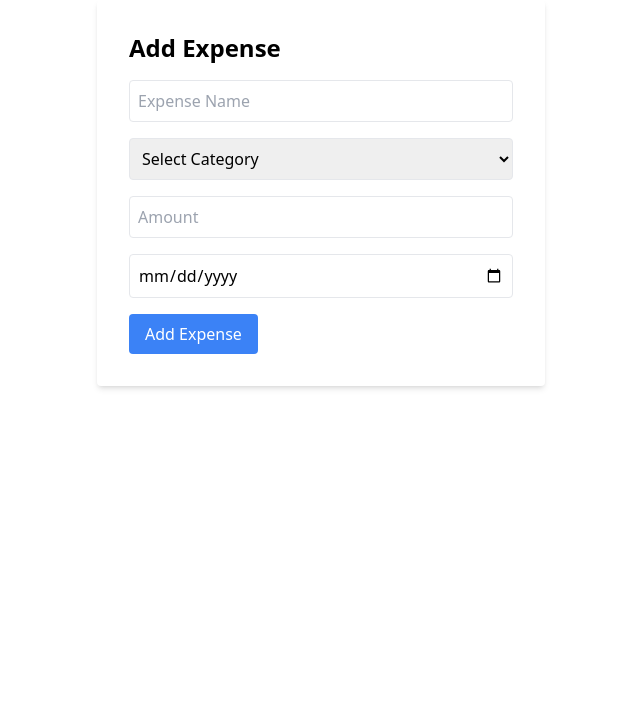
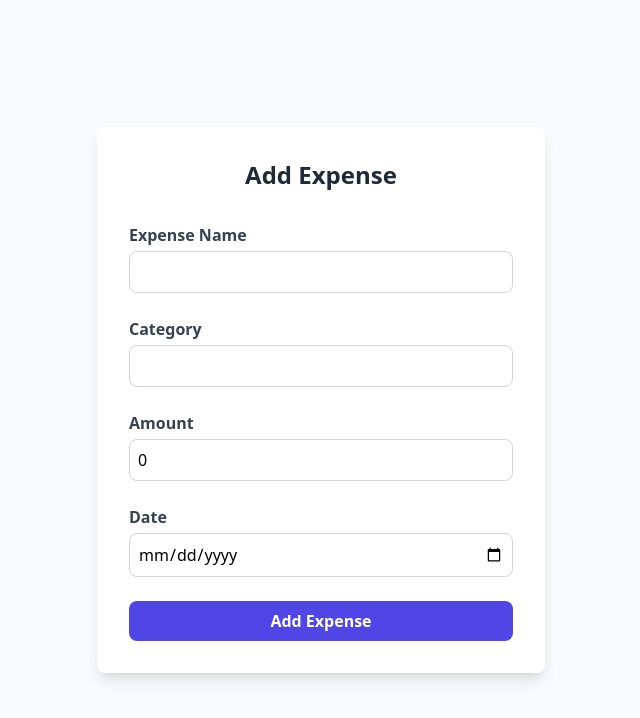
Before and after one commit to jayakumari14/account-dashboard, a Next.js app: page /dashboard/expenses in a window 1280 px wide. Shown: the top 718 px of the page, without its empty margins (319-959 px from the left). Built offline with nearby package versions, Linux system fonts and the light colour scheme.

Commit message:
expense added and ledger ui added

```diff
--- /dev/null
+++ b/src/components/AddExpense.tsx
@@ -0,0 +1,119 @@
+import { useState } from "react";
+
+const AddExpense = () => {
+  const [name, setName] = useState("");
+  const [category, setCategory] = useState("");
+  const [amount, setAmount] = useState("");
+  const [date, setDate] = useState("");
+  const [message, setMessage] = useState("");
+
+  const handleSubmit = async (e: React.FormEvent) => {
+    e.preventDefault();
+
+    const response = await fetch("/api/expenses/add", {
+      method: "POST",
+      headers: {
+        "Content-Type": "application/json",
+      },
+      body: JSON.stringify({ name, category, amount, date }),
+    });
+
+    const data = await response.json();
+
+    if (response.ok) {
+      setMessage("Expense added successfully!");
+      setName("");
+      setCategory("");
+      setAmount("");
+      setDate("");
+    } else {
+      setMessage(`Error: ${data.message}`);
+    }
+  };
+
+  return (
+    <div className="p-6 bg-white rounded-lg shadow-md">
+      <h2 className="font-bold text-xl text-gray-700 mb-4">Add Expense</h2>
+      {message && (
+        <p className="text-sm text-center text-green-500">{message}</p>
+      )}
+      <form onSubmit={handleSubmit}>
+        <div className="mb-4">
+          <label
+            htmlFor="name"
+            className="block text-sm font-medium text-gray-700"
+          >
+            Name
+          </label>
+          <input
+            type="text"
+            id="name"
+            value={name}
+            onChange={(e) => setName(e.target.value)}
+            className="mt-1 block w-full px-3 py-2 border rounded-md"
+            placeholder="Expense Name"
+            required
+          />
+        </div>
+        <div className="mb-4">
+          <label
+            htmlFor="category"
+            className="block text-sm font-medium text-gray-700"
+          >
+            Category
+          </label>
+          <input
+            type="text"
+            id="category"
+            value={category}
+            onChange={(e) => setCategory(e.target.value)}
+            className="mt-1 block w-full px-3 py-2 border rounded-md"
+            placeholder="Category (e.g., Food)"
+            required
+          />
+        </div>
+        <div className="mb-4">
+          <label
+            htmlFor="amount"
+            className="block text-sm font-medium text-gray-700"
+          >
+            Amount
+          </label>
+          <input
+            type="number"
+            id="amount"
+            value={amount}
+            onChange={(e) => setAmount(e.target.value)}
+            className="mt-1 block w-full px-3 py-2 border rounded-md"
+            placeholder="Expense Amount"
+            required
+          />
+        </div>
+        <div className="mb-4">
+          <label
+            htmlFor="date"
+            className="block text-sm font-medium text-gray-700"
+          >
+            Date
+          </label>
+          <input
+            type="date"
+            id="date"
+            value={date}
+            onChange={(e) => setDate(e.target.value)}
+            className="mt-1 block w-full px-3 py-2 border rounded-md"
+            required
+          />
+        </div>
+        <button
+          type="submit"
+          className="bg-blue-500 text-white py-2 px-4 rounded hover:bg-blue-600"
+        >
+          Add Expense
+        </button>
+      </form>
+    </div>
+  );
+};
+
+export default AddExpense;
--- a/src/pages/api/expenses.ts
+++ /dev/null
@@ -1,29 +0,0 @@
-import { PrismaClient } from "@prisma/client";
-import { NextApiRequest, NextApiResponse } from "next";
-
-
-const prisma = new PrismaClient();
-
-export default async function handler(req: NextApiRequest, res: NextApiResponse) {
-    if (req.method === "POST") {
-      const { name, category, amount, date } = req.body;
-      console.log("Received Payload in API:", req.body);
-
-      try {
-        const parsedDate = new Date(date);
-        console.log("Parsed Date:", parsedDate);
-        console.log("Parsed Amount:", parseFloat(amount));
-
-        const expense = await prisma.expense.create({
-          data: { name, category, amount: parseFloat(amount), date: parsedDate },
-        });
-        res.status(201).json(expense);
-        console.log("Expense Created:", expense);
-
-
-      } catch (error) {
-        console.error("Error Details:", error);
-  res.status(500).json({ error: "Failed to create expense", details: error });
-      }
-    }
-  }
--- /dev/null
+++ b/src/pages/api/expenses/index.ts
@@ -0,0 +1,34 @@
+import { PrismaClient } from "@prisma/client";
+import { NextApiRequest, NextApiResponse } from "next";
+
+const prisma = new PrismaClient();
+
+export default async function handler(req: NextApiRequest, res: NextApiResponse) {
+  if (req.method === "POST") {
+    const { name, category, amount, date } = req.body;
+
+    // Validate input fields
+    if (!name || !category || !amount || !date) {
+      return res.status(400).json({ message: "All fields are required." });
+    }
+
+    try {
+      // Save expense to the database
+      const expense = await prisma.expense.create({
+        data: {
+          name,
+          category,
+          amount: parseFloat(amount), // Ensure amount is a number
+          date: new Date(date),
+        },
+      });
+
+      return res.status(201).json({ message: "Expense added successfully", expense });
+    } catch (error) {
+      console.error("Error adding expense:", error);
+      return res.status(500).json({ message: "Something went wrong. Please try again later." });
+    }
+  }
+
+  return res.status(405).json({ message: "Method not allowed." });
+}
--- a/src/pages/auth/dashboard.tsx
+++ b/src/pages/auth/dashboard.tsx
@@ -2,6 +2,7 @@ import { useEffect } from "react";
 import { useRouter } from "next/router";
 import Sidebar from "../../components/Sidebar";
 import Navbar from "../../components/Navbar";
+// import AddExpense from "../../components/AddExpense";
 
 const DashboardPage = () => {
   const router = useRouter();
@@ -55,6 +56,7 @@ const DashboardPage = () => {
         <div className="grid grid-cols-1 sm:grid-cols-2 lg:grid-cols-3 gap-6">
           <div className="p-6 bg-white rounded-lg shadow-md">
             <h2 className="font-bold text-xl text-gray-700">Add Expense</h2>
+
             <p className="text-gray-500 mt-2">
               Placeholder for add expense functionality.
             </p>
--- a/src/pages/dashboard/expenses.tsx
+++ b/src/pages/dashboard/expenses.tsx
@@ -1,100 +1,122 @@
+// src/pages/dashboard/expenses.tsx
 import { useState } from "react";
-import axios from "axios";
+import { useRouter } from "next/router";
 
-const AddExpense = () => {
-  const [form, setForm] = useState({
-    name: "",
-    category: "",
-    amount: "",
-    date: "",
-  });
-
-  const handleInputChange = (
-    e: React.ChangeEvent<HTMLInputElement | HTMLSelectElement>
-  ) => {
-    const { name, value } = e.target;
-    setForm({ ...form, [name]: value });
-  };
+const AddExpensePage = () => {
+  const [name, setName] = useState("");
+  const [category, setCategory] = useState("");
+  const [amount, setAmount] = useState(0);
+  const [date, setDate] = useState("");
+  const [message, setMessage] = useState("");
+  const router = useRouter();
 
   const handleSubmit = async (e: React.FormEvent) => {
     e.preventDefault();
-    try {
-      console.log("Payload being sent:", form); // Debugging
-      const response = await axios.post("/api/expenses", form, {
-        headers: { "Content-Type": "application/json" },
+
+    const expenseData = { name, category, amount, date };
+
+    const response = await fetch("/api/expenses", {
+      method: "POST",
+      headers: {
+        "Content-Type": "application/json",
+      },
+      body: JSON.stringify(expenseData),
     });
-      if (response.status === 201) {
-        alert("Expense added successfully!");
-        setForm({ name: "", category: "", amount: "", date: "" });
-      }
-    } catch (error: unknown) {
-      if (axios.isAxiosError(error)) {
-        // Axios error specific handling
-        console.error("Server error:", error.response?.data);
-        alert(`Error: ${error.response?.data.error || "Unknown server error"}`);
-      } else if (error instanceof Error) {
-        // General error handling
-        console.error("Error:", error.message);
-        alert(`Error: ${error.message}`);
+
+    const data = await response.json();
+    if (response.ok) {
+      setMessage("Expense added successfully!"); // Show success message
+      setTimeout(() => router.push("/dashboard/ledger"), 1500); // Redirect after 1.5 seconds
     } else {
-        console.error("Unexpected error:", error);
-        alert("An unexpected error occurred.");
-      }
+      setMessage(data.message || "Error adding expense");
     }
   };
 
   return (
-    <div className="p-8 bg-white rounded shadow-md max-w-md mx-auto">
-      <h1 className="text-2xl font-bold mb-4">Add Expense</h1>
-      <form onSubmit={handleSubmit}>
+    <div className="min-h-screen bg-gray-50 flex items-center justify-center py-6 px-4 sm:px-6 lg:px-8">
+      <div className="max-w-md w-full space-y-8 bg-white p-8 rounded-lg shadow-lg">
+        <h2 className="text-center text-2xl font-bold text-gray-800">
+          Add Expense
+        </h2>
+        {message && (
+          <div
+            className={`text-center p-2 mt-4 ${
+              message.includes("successfully")
+                ? "bg-green-100 text-green-800"
+                : "bg-red-100 text-red-800"
+            } border border-gray-300 rounded-md`}
+          >
+            {message}
+          </div>
+        )}
+
+        <form onSubmit={handleSubmit} className="mt-6 space-y-6">
+          <div className="flex flex-col">
+            <label htmlFor="name" className="text-gray-700 font-semibold">
+              Expense Name
+            </label>
             <input
               type="text"
-          name="name"
-          value={form.name}
-          onChange={handleInputChange}
-          placeholder="Expense Name"
-          className="block w-full mb-4 p-2 border rounded"
+              id="name"
+              value={name}
+              onChange={(e) => setName(e.target.value)}
               required
+              className="mt-1 p-2 border border-gray-300 rounded-lg focus:ring-indigo-500 focus:border-indigo-500"
             />
-        <select
-          name="category"
-          value={form.category}
-          onChange={handleInputChange}
-          className="block w-full mb-4 p-2 border rounded"
+          </div>
+
+          <div className="flex flex-col">
+            <label htmlFor="category" className="text-gray-700 font-semibold">
+              Category
+            </label>
+            <input
+              type="text"
+              id="category"
+              value={category}
+              onChange={(e) => setCategory(e.target.value)}
               required
-        >
-          <option value="">Select Category</option>
-          <option value="Food">Food</option>
-          <option value="Transport">Transport</option>
-          <option value="Utilities">Utilities</option>
-          <option value="Other">Other</option>
-        </select>
+              className="mt-1 p-2 border border-gray-300 rounded-lg focus:ring-indigo-500 focus:border-indigo-500"
+            />
+          </div>
+
+          <div className="flex flex-col">
+            <label htmlFor="amount" className="text-gray-700 font-semibold">
+              Amount
+            </label>
             <input
               type="number"
-          name="amount"
-          value={form.amount}
-          onChange={handleInputChange}
-          placeholder="Amount"
-          className="block w-full mb-4 p-2 border rounded"
+              id="amount"
+              value={amount}
+              onChange={(e) => setAmount(Number(e.target.value))}
               required
+              className="mt-1 p-2 border border-gray-300 rounded-lg focus:ring-indigo-500 focus:border-indigo-500"
             />
+          </div>
+
+          <div className="flex flex-col">
+            <label htmlFor="date" className="text-gray-700 font-semibold">
+              Date
+            </label>
             <input
               type="date"
-          name="date"
-          value={form.date}
-          onChange={handleInputChange}
-          className="block w-full mb-4 p-2 border rounded"
+              id="date"
+              value={date}
+              onChange={(e) => setDate(e.target.value)}
               required
+              className="mt-1 p-2 border border-gray-300 rounded-lg focus:ring-indigo-500 focus:border-indigo-500"
             />
+          </div>
+
           <button
             type="submit"
-          className="bg-blue-500 text-white px-4 py-2 rounded hover:bg-blue-600"
+            className="w-full py-2 px-4 bg-indigo-600 text-white font-semibold rounded-lg hover:bg-indigo-700 focus:ring-2 focus:ring-indigo-500"
           >
             Add Expense
           </button>
         </form>
       </div>
+    </div>
   );
 };
 
-export default AddExpense;
+export default AddExpensePage;
--- a/src/pages/dashboard/ledger.tsx
+++ b/src/pages/dashboard/ledger.tsx
@@ -1,3 +1,4 @@
+// src/pages/dashboard/ledger.tsx
 import { useEffect, useState } from "react";
 
 type Expense = {
@@ -5,7 +6,7 @@ type Expense = {
   name: string;
   category: string;
   amount: number;
-  date: string; // or `Date` if you handle it as a Date object
+  date: string;
 };
 
 const ViewLedger = () => {
@@ -21,48 +22,45 @@ const ViewLedger = () => {
     try {
       setLoading(true);
       const response = await fetch("/api/expenses");
+      if (!response.ok) throw new Error("Failed to fetch expenses");
       const data = await response.json();
-
-      if (Array.isArray(data)) {
       setExpenses(data);
-      } else {
-        throw new Error("API did not return an array");
-      }
     } catch (err) {
-      setError((err as Error).message);
-      setExpenses([]);
+      setError("Failed to load expenses");
+      console.log(err);
     } finally {
       setLoading(false);
     }
   };
 
   if (loading) {
-    return <div>Loading...</div>;
+    return <div className="text-center p-4">Loading...</div>;
   }
 
   if (error) {
-    return <div>Error: {error}</div>;
+    return <div className="text-center p-4 text-red-500">{error}</div>;
   }
 
   return (
     <div className="p-8">
-      <h1 className="text-2xl font-bold mb-4">Ledger</h1>
-      <table className="w-full border-collapse">
-        <thead>
+      <h1 className="text-3xl font-bold mb-6 text-gray-800">Expense Ledger</h1>
+      <div className="overflow-x-auto bg-white shadow-md rounded-lg">
+        <table className="min-w-full table-auto">
+          <thead className="bg-indigo-600 text-white">
             <tr>
-            <th className="border p-2">Name</th>
-            <th className="border p-2">Category</th>
-            <th className="border p-2">Amount</th>
-            <th className="border p-2">Date</th>
+              <th className="py-3 px-4 text-left">Name</th>
+              <th className="py-3 px-4 text-left">Category</th>
+              <th className="py-3 px-4 text-left">Amount</th>
+              <th className="py-3 px-4 text-left">Date</th>
             </tr>
           </thead>
           <tbody>
             {expenses.map((expense) => (
-            <tr key={expense.id}>
-              <td className="border p-2">{expense.name}</td>
-              <td className="border p-2">{expense.category}</td>
-              <td className="border p-2">{expense.amount}</td>
-              <td className="border p-2">
+              <tr key={expense.id} className="border-b hover:bg-gray-100">
+                <td className="py-3 px-4">{expense.name}</td>
+                <td className="py-3 px-4">{expense.category}</td>
+                <td className="py-3 px-4">{expense.amount}</td>
+                <td className="py-3 px-4">
                   {new Date(expense.date).toLocaleDateString()}
                 </td>
               </tr>
@@ -70,6 +68,7 @@ const ViewLedger = () => {
           </tbody>
         </table>
       </div>
+    </div>
   );
 };
 
```
Lines whose indentation alone changed are shown as unchanged.
